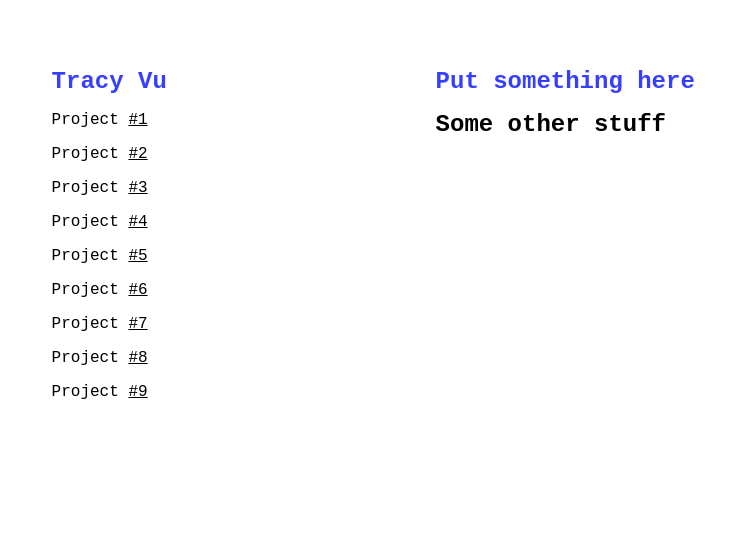
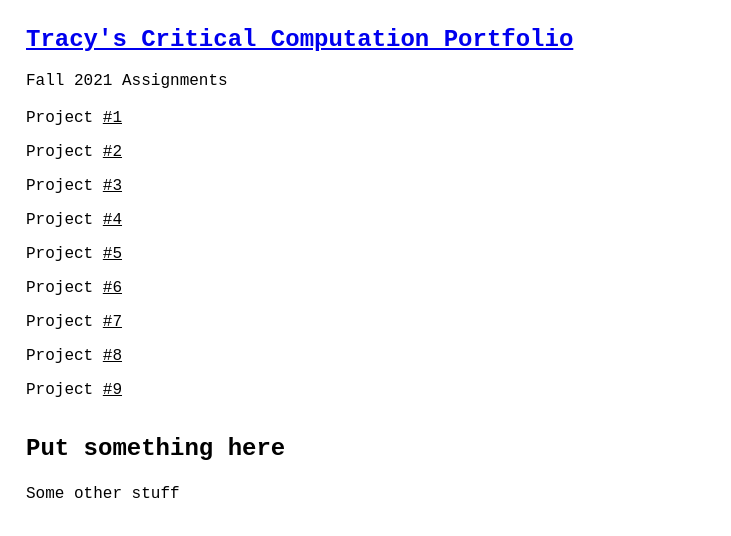
Before and after one commit to vut057/cc-portfolio-tvu, a plain HTML site: page index.html in a window 1280 px wide. Shown: the top 536 px of the page, without its empty margins (0-731 px from the left). Drawn offline with Linux system fonts and the light colour scheme.

Commit message:
updated the navigation tag for screen reader accessibility

```diff
--- a/index.html
+++ b/index.html
@@ -14,10 +14,15 @@
 
   </head>
   <body>
+    <header>
+      <h1>
+        <a href="index.html">Tracy's Critical Computation Portfolio</a>
+      </h1>
+    </header>
 
 <!-- navigation menu -->
-    <div class="nav">
-      <h1>Tracy Vu</h1>
+    <nav>
+      <p>Fall 2021 Assignments</p>
       <ul>
         <li>Project <a href="p1.html">#1</a></li>
         <li>Project <a href="p2.html">#2</a></li>
@@ -29,16 +34,16 @@
         <li>Project <a href="p8.html">#8</a></li>
         <li>Project <a href="p9.html">#9</a></li>
       </ul>
-    </div>
+    </nav>
 
 <!-- main content -->
-    <div class="content">
-      <h1>
+    <main>
+      <h2>
         Put something here
-      </h1>
-      <h2 class="special-h2">
+      </h2>
+      <p>
         Some other stuff
-      </h2>
-    </div>
+      </p>
+    </main>
   </body>
 </html>
```
Also changed, not shown: p1.html (+4 -3 lines), p2.html (+4 -3 lines), p4.html (+4 -3 lines), p7.html (+4 -3 lines), p8.html (+4 -3 lines), p9.html (+4 -3 lines).
